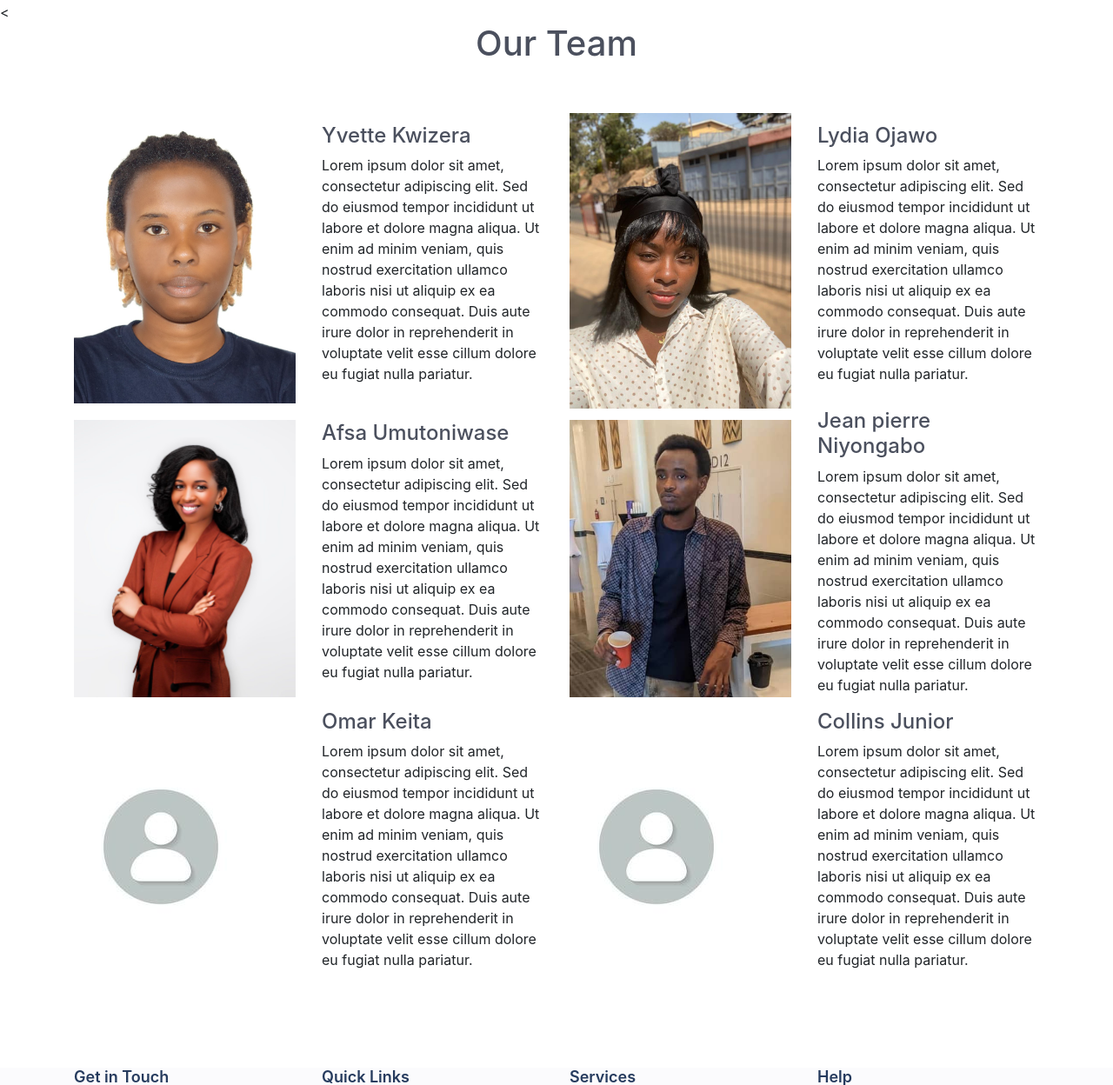
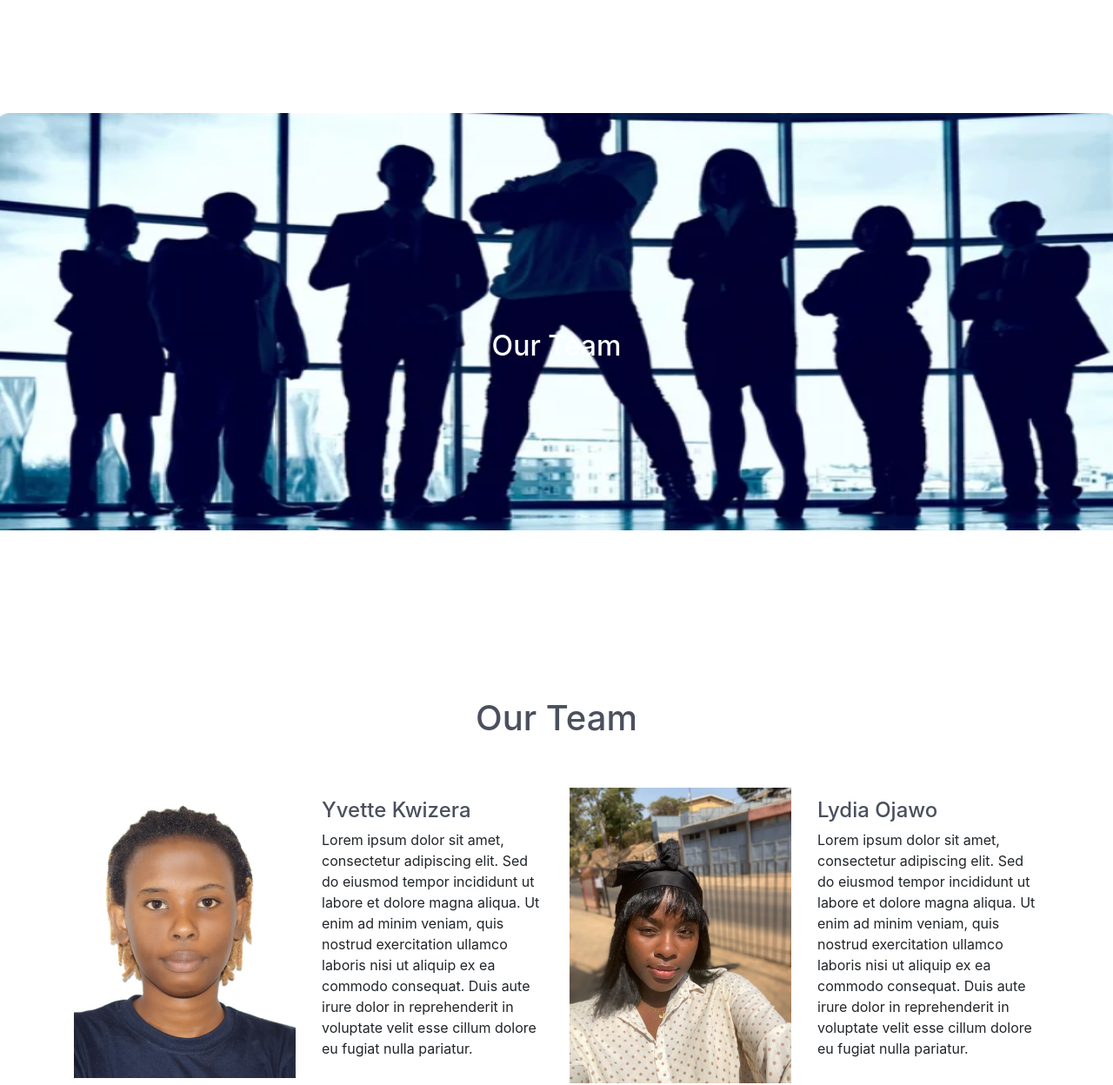
Before and after one commit to Lydia02/lingosmart, a Flask app: page /aboutus in a window 1280 px wide. Shown: the part 78-1326 px from the top of the page at 87% size. Run offline with Flask 3, Linux system fonts and the light colour scheme; some libraries are stand-ins or nearby versions.

Commit message:
our team modidied

```diff
--- /dev/null
+++ b/app/static/css/aboutus.css
@@ -0,0 +1,23 @@
+.section {
+    text-align: center;
+    background: url("/app/static/assets/team banner.png");
+    background-size: contain;
+    background-attachment: fixed;
+    background-position: center;
+    position: relative;
+    display: flex;
+    justify-content: center;
+    align-items: center;
+    padding: 80px 0;
+    min-height: 100vh;
+    background-repeat: no-repeat; /* Prevent duplication of the image */
+    background-size: 100% 60%; /* Set the height to be shorter */
+    background-position: center 40%; /* Adjust the vertical position as needed */
+}
+
+h2 {
+    color: white;
+    font-size: 50px;
+    font-weight: bold;
+    margin-bottom: 20px;
+}
--- a/app/templates/aboutus.html
+++ b/app/templates/aboutus.html
@@ -5,6 +5,7 @@
     <meta name="viewport" content="width=device-width, initial-scale=1.0" />
     <title>About Us</title>
     <link rel="stylesheet" href="/app/static/css/contactus.css" />
+    <link rel="stylesheet" href="/app/static/css/aboutus.css" />
     <link
       rel="stylesheet"
       href="https://cdnjs.cloudflare.com/ajax/libs/remixicon/4.2.0/remixicon.min.css"
@@ -58,8 +59,12 @@
           </div>
         </div>
       </header>
+
+      <section class="section">
+        <h2>Our Team</h2>
+        </section>
+
       <!-- Start our team Area -->
-      <
       <section class="events-list-area section-gap event-page-lists">
         <h1 class="text-center">Our Team</h1>
         <br /><br />
```
Also changed, not shown: app/static/assets/contact us banner.jpg (added), app/static/assets/services banner.png (added), app/static/assets/team banner.png (added).
